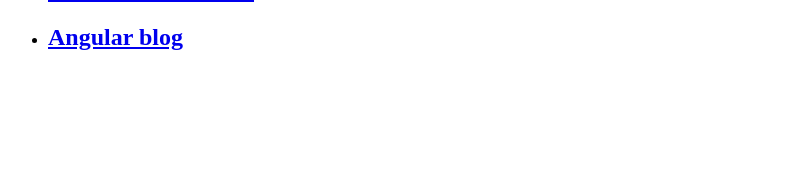
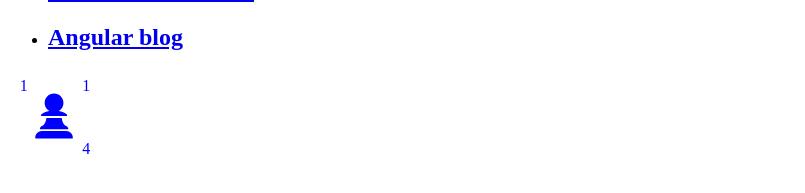
Before and after one commit to CookClan/JS-quarriors, an Angular app: page / in a window 1280 px wide. Shown: the part 521-714 px from the top of the page, without its empty margins (0-805 px from the left). Built offline with nearby package versions, Linux system fonts and the light colour scheme.

Commit message:
Add some render

```diff
--- a/src/app/app.component.html
+++ b/src/app/app.component.html
@@ -17,3 +17,4 @@
     <h2><a target="_blank" rel="noopener" href="https://blog.angular.io/">Angular blog</a></h2>
   </li>
 </ul>
+<app-dice-side></app-dice-side>
--- a/src/app/app.module.ts
+++ b/src/app/app.module.ts
@@ -3,11 +3,13 @@
 
 
 import { AppComponent } from './app.component';
+import { DiceSideComponent } from './dice-side/dice-side.component';
 
 
 @NgModule({
   declarations: [
-    AppComponent
+    AppComponent,
+    DiceSideComponent
   ],
   imports: [
     BrowserModule
--- /dev/null
+++ b/src/app/dice-side/dice-side.component.css
@@ -0,0 +1,39 @@
+:host > div{
+    --die-size: 94px;
+    display: inline-grid;
+    grid-template-columns: repeat(3, 1fr);
+    grid-template-rows: repeat(3, 1fr);
+    width: var(--die-size);
+    height: var(--die-size);
+    border-radius: 5px;
+}
+:host > div > div{
+    text-align: center;
+    vertical-align: middle;
+    line-height: calc(var(--die-size) / 3);
+}
+.level{
+    grid-column: 1;
+    grid-row: 1;
+}
+.attack{
+    grid-column: 3;
+    grid-row: 1;
+}
+.defense{
+    grid-column: 3;
+    grid-row: 3;
+}
+.burst{
+    grid-column: 1;
+    grid-row: 3;
+    text-orientation: upright;
+}
+.icon{
+    line-height: var(--die-size);
+    grid-column: 1 / 4;
+    grid-row: 1 / 4;
+    background-size:80%;
+    background-repeat: no-repeat;
+    background-position: center;
+}
--- /dev/null
+++ b/src/app/dice-side/dice-side.component.html
@@ -0,0 +1,7 @@
+<div [style.color]="side.class.color" [style.fill]="side.class.backcolor" [style.background-color]="side.class.backcolor">
+  <div class="icon" [innerHtml]="background"></div>
+  <div class="level">{{side.level?side.level:''}}</div>
+  <div class="attack">{{side.attack?side.attack:side.attack===null?'?':''}}</div>
+  <div class="defense">{{side.defense?side.defense:side.defense===null?'?':''}}</div>
+  <div class="burst">{{bursts}}</div>
+</div>
--- /dev/null
+++ b/src/app/dice-side/dice-side.component.ts
@@ -0,0 +1,45 @@
+import { Component, OnInit } from '@angular/core';
+import { DiceSide } from '../shared/models/dice-side';
+import { Icon } from '../shared/models/icon.enum';
+import { DomSanitizer } from '@angular/platform-browser';
+import { Class } from '../shared/models/class';
+
+@Component({
+  selector: 'app-dice-side',
+  templateUrl: './dice-side.component.html',
+  styleUrls: ['./dice-side.component.css']
+})
+export class DiceSideComponent implements OnInit {
+private side: DiceSide = new DiceSide();
+constructor(private sanitizer: DomSanitizer) {
+    this.side.attack = 1;
+    this.side.burst = 2;
+    this.side.defense = 4;
+    this.side.icon = Icon.Ready;
+    this.side.level = 1;
+    this.side.class = new Class([this.side, null, null, null, null, null], 'Test', '<g transform="translate(25,25) scale(2)"> \
+    <path d="M5.5,12h13c0.21,0,0.397-0.131,0.47-0.329s0.013-0.418-0.147-0.554c-1.045-0.881-2.691-1.498-4.289-1.831    \
+    C16.002,8.415,17,6.829,17,5c0-2.757-2.243-5-5-5S7,2.243,7,5c0,1.829,0.998,3.415,2.467,4.287    \
+    c-1.598,0.333-3.245,0.95-4.289,1.831c-0.16,0.135-0.22,0.356-0.147,0.554S5.29,12,5.5,12z M5.018,19.051l0.175-0.022    \
+    C5.294,19.015,5.396,19,5.5,19h13c0.104,0,0.206,0.015,0.308,0.029l0.175,0.022c0.019,0.002,0.037,0.003,0.055,0.003h0.011    \
+    c0.295,0.023,0.509-0.221,0.509-0.5c0-0.144-0.06-0.273-0.156-0.364c-0.373-0.572-0.956-0.965-1.611-1.116    \
+    c-1.175-1.221-1.576-2.839-1.713-4.074H7.924c-0.137,1.236-0.538,2.857-1.716,4.078c-0.695,0.162-1.31,0.594-1.677,1.225    \
+    c-0.095,0.163-0.09,0.366,0.014,0.524C4.646,18.985,4.82,19.072,5.018,19.051z M18.5,20h-13C3.57,20,2,21.57,2,23.5    \
+    C2,23.776,2.224,24,2.5,24h19c0.276,0,0.5-0.224,0.5-0.5C22,21.57,20.43,20,18.5,20z"/> \
+</g>', 'red', 'blue');
+  }
+  get background() {
+    let svg: string;
+    if (this.side.icon === Icon.Ready) {
+      svg = this.side.class.readyIcon;
+    } else {
+      svg = 'HI?';
+    }
+    return this.sanitizer.bypassSecurityTrustHtml(`<svg style="fill: currentColor;" viewBox="0 0 100 100"> \
+      ${svg}\
+      </svg>`);
+  }
+  ngOnInit() {
+  }
+
+}
--- a/src/app/shared/models/dice-side.ts
+++ b/src/app/shared/models/dice-side.ts
@@ -1,8 +1,10 @@
 import { Icon } from './icon.enum';
+import { Class } from './class';
 /**
  * Holds the data about a single side of a die
 */
 export class DiceSide {
+    public class: Class;
     public level: number;
     public attack: number;
     public defense: number;
```
Also changed, not shown: 1 other file (tests, documents, lock files or other folders).
